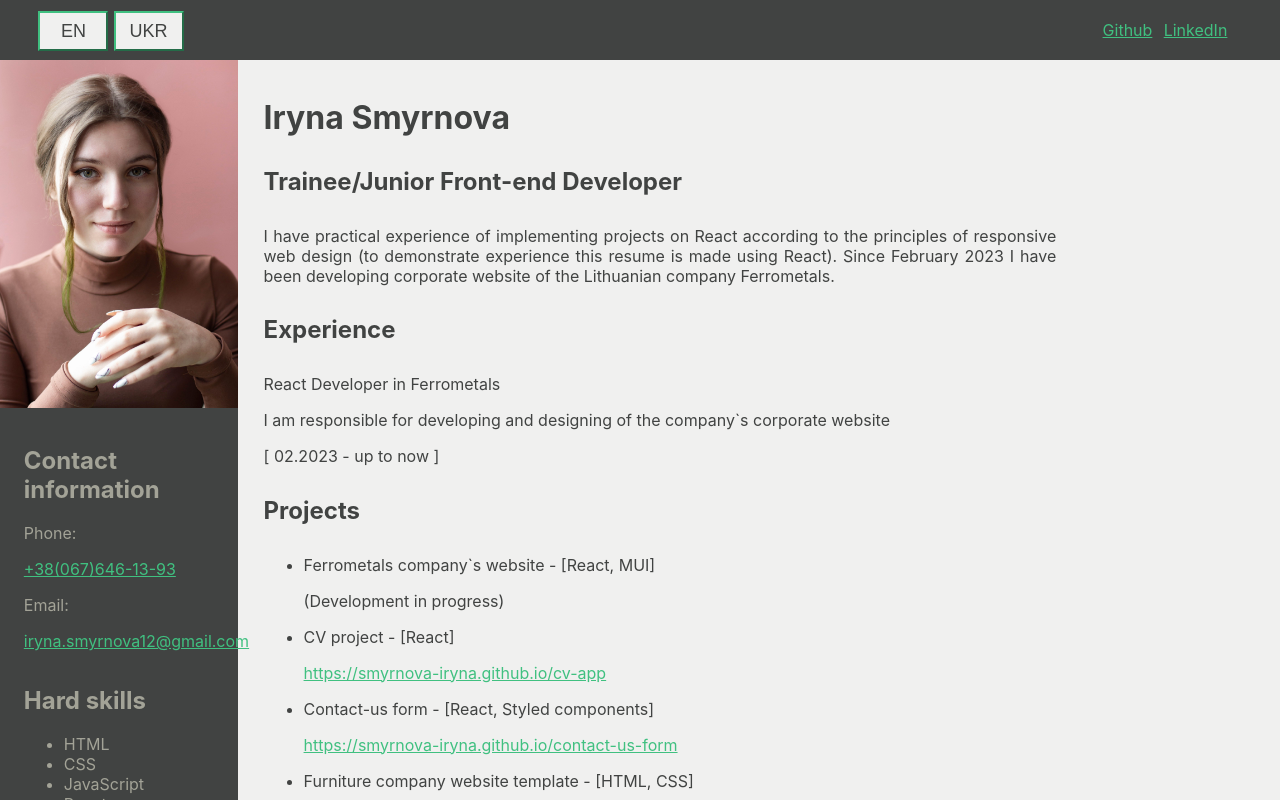
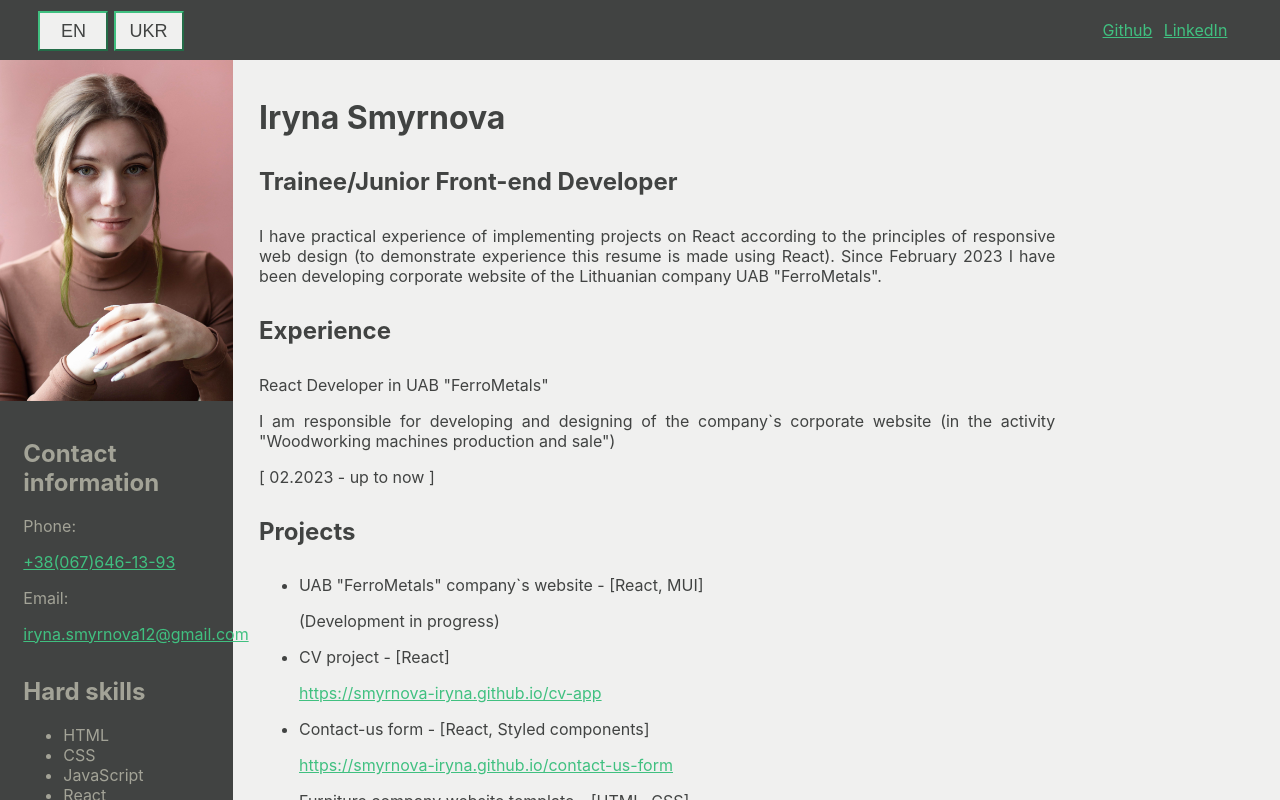
Before and after one commit to smyrnova-iryna/cv-app, a React (Create React App) app in the folder cv-app/: page / in a window 1280 px wide. Shown: the top 800 px of the page. Built offline with nearby package versions, Linux system fonts and the light colour scheme; the HTML template or start-up script is replaced by a standard one.

Commit message:
Update cv information

```diff
--- a/cv-app/src/App.js
+++ b/cv-app/src/App.js
@@ -29,7 +29,7 @@ const enCVInfo = {
   mainInfo: {
     name: 'Iryna Smyrnova',
     position: 'Trainee/Junior Front-end Developer',
-    information: 'I have practical experience of implementing projects on React according to the principles of responsive web design (to demonstrate experience this resume is made using React). Since February 2023 I have been developing corporate website of the Lithuanian company Ferrometals.'
+    information: 'I have practical experience of implementing projects on React according to the principles of responsive web design (to demonstrate experience this resume is made using React). Since February 2023 I have been developing corporate website of the Lithuanian company UAB "FerroMetals".'
   },
   languages: {
     title: 'Languages',
@@ -59,7 +59,7 @@ const enCVInfo = {
   },
   projects: {
     title: 'Projects',
-    projectsList: [{description: 'Ferrometals company`s website', technologies: 'React, MUI', url: '(Development in progress)'},
+    projectsList: [{description: 'UAB "FerroMetals" company`s website', technologies: 'React, MUI', url: '(Development in progress)'},
     {description: 'CV project', technologies: 'React', url: 'https://smyrnova-iryna.github.io/cv-app'},
     {description: 'Contact-us form', technologies: 'React, Styled components', url: 'https://smyrnova-iryna.github.io/contact-us-form'},
     {description: 'Furniture company website template', technologies: 'HTML, CSS', url: 'https://smyrnova-iryna.github.io/furniture'},]
@@ -70,9 +70,9 @@ const enCVInfo = {
   },
   experience: {
     title: 'Experience',
-    company: 'in Ferrometals',
+    company: 'in UAB "FerroMetals"',
     position: 'React Developer',
-    description: 'I am responsible for developing and designing of the company`s corporate website',
+    description: 'I am responsible for developing and designing of the company`s corporate website (in the activity "Woodworking machines production and sale")',
     startDate: '02.2023',
     finishDate: 'up to now'
   },
@@ -105,7 +105,7 @@ const ukrCVInfo = {
   mainInfo: {
     name: 'Ірина Смирнова',
     position: 'Трейні/Джуніор Фронт-енд розробник',
-    information: 'Маю практичний досвід реалізації проектів на React за принципами адаптивної верстки (для демонстрації досвіду це резюме написане на React). З лютого 2023 року виконую проект з написання корпоративного сайту литовського підприємства Ferrometals.'
+    information: 'Маю практичний досвід реалізації проектів на React за принципами адаптивної верстки (для демонстрації досвіду це резюме написане на React). З лютого 2023 року виконую проект з розробки корпоративного сайту литовського підприємства UAB "FerroMetals".'
   },
   languages: {
     title: 'Мови',
@@ -135,7 +135,7 @@ const ukrCVInfo = {
   },
   projects: {
     title: 'Проєкти',
-    projectsList: [{description: 'Вебсайт компанії Ferrometals', technologies: 'React, MUI', url: '(В процесі розробки)'},
+    projectsList: [{description: 'Вебсайт компанії UAB "FerroMetals"', technologies: 'React, MUI', url: '(В процесі розробки)'},
     {description: 'Резюме', technologies: 'React', url: 'https://smyrnova-iryna.github.io/cv-app'},
     {description: `Форма зворотнього зв'язку`, technologies: 'React, Styled components', url: 'https://smyrnova-iryna.github.io/contact-us-form/ '},
     {description: 'Шаблон вебсайту для меблевої компанії', technologies: 'HTML, CSS', url: 'https://smyrnova-iryna.github.io/furniture'}]
@@ -146,9 +146,9 @@ const ukrCVInfo = {
   },
   experience: {
     title: 'Досвід роботи',
-    company: 'у Ferrometals',
+    company: 'в UAB "FerroMetals"',
     position: 'React Developer',
-    description: 'Відповідаю за розробку та дизайн корпоративного сайту компанії',
+    description: 'Відповідаю за розробку та дизайн корпоративного сайту компанії (за напрямком "Виготовлення та продаж деревообробних верстатів")',
     startDate: '02.2023',
     finishDate: 'по теперішній час'
   },
--- a/cv-app/src/components/Experience.js
+++ b/cv-app/src/components/Experience.js
@@ -5,7 +5,7 @@ const Experience = (props) => {
         <div>
             <h2 className="mainPageTitle">{props.title}</h2>
             <p>{props.position} {props.company}</p>
-            <p>{props.description}</p>
+            <p className='mainPageInfoText'>{props.description}</p>
             <p>[ {props.startDate} - {props.finishDate} ]</p>
          </div>
     )
```
